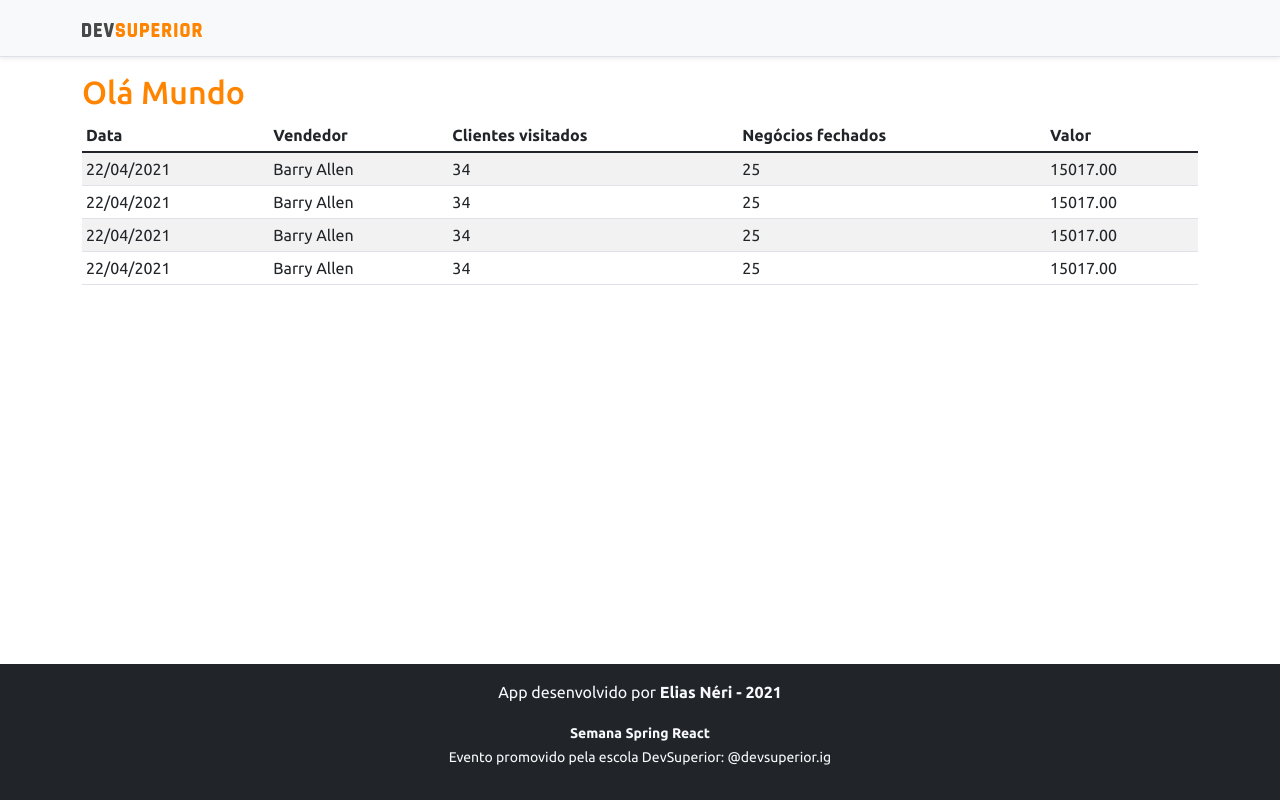
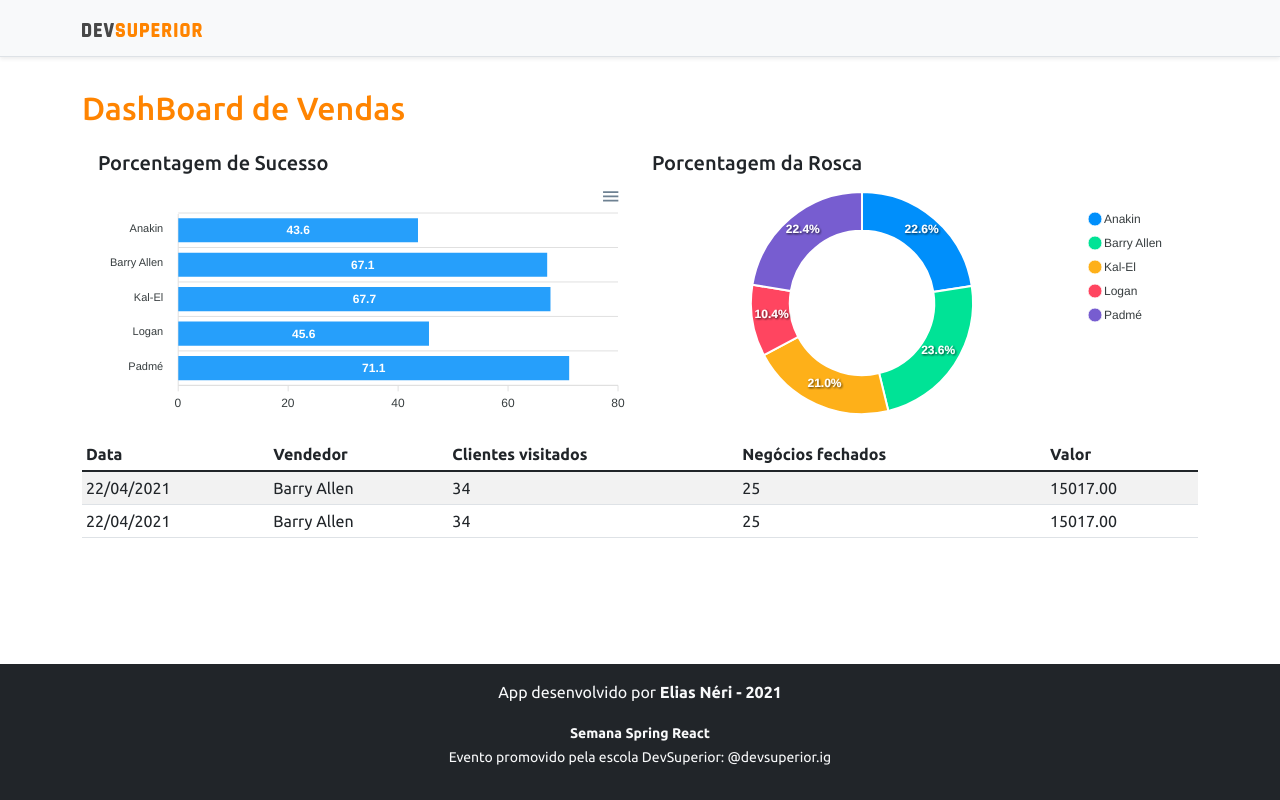
Before and after one commit to eliasneri/sds4, a React (Create React App) app in the folder frontend/: page / in a window 1280 px wide. Built offline with nearby package versions, Linux system fonts and the light colour scheme.

Commit message:
Static charts

```diff
--- a/frontend/package.json
+++ b/frontend/package.json
@@ -4,15 +4,18 @@
   "private": true,
   "dependencies": {
     "@popperjs/core": "^2.9.3",
+    "@testing-library/dom": "^8.2.0",
     "@testing-library/jest-dom": "^5.11.4",
     "@testing-library/react": "^11.1.0",
-    "@testing-library/user-event": "^12.1.10",
+    "@testing-library/user-event": "12.8.3",
     "@types/jest": "^26.0.15",
     "@types/node": "^12.0.0",
     "@types/react": "^17.0.0",
     "@types/react-dom": "^17.0.0",
+    "apexcharts": "^3.28.1",
     "bootstrap": "^5.1.0",
     "react": "^17.0.2",
+    "react-apexcharts": "^1.3.9",
     "react-dom": "^17.0.2",
     "react-scripts": "4.0.3",
     "typescript": "^4.1.2",
--- a/frontend/src/App.tsx
+++ b/frontend/src/App.tsx
@@ -2,13 +2,29 @@ import React from 'react';
 import Navbar from 'components/Navbar';
 import Footer from 'components/Footer';
 import DataTable from 'components/DataTable';
+import Barchart from 'components/BarChart';
+import Donutchart from 'components/DonutChart';
 
 function App() {
   return (
     <>
        <Navbar />
        <div className="container">
-         <h2 className="text-primary">Olá Mundo</h2>
+         <h2 className="text-primary py-3">DashBoard de Vendas</h2>
+            <div className="row px-3">
+                <div className="col-sm-6">
+                    <h5>Porcentagem de Sucesso</h5>
+                    <Barchart />
+                </div>
+
+                <div className="col-sm-6">
+                    <h5>Porcentagem da Rosca</h5>
+                    <Donutchart />
+                </div>
+
+
+            </div>
+
          <DataTable />
 
        </div>
--- a/frontend/src/assets/css/styles.css
+++ b/frontend/src/assets/css/styles.css
@@ -6,9 +6,15 @@
 a {
   text-decoration: none !important;
   color: inherit !important;
-
+}
+a:visited important {
+    color: inherit !important;
 }
 
+a:hover {
+    transition: all 150ms linear 0s;
+    color: coral !important;
+}
 
 html, body {
     height: 100%;
--- /dev/null
+++ b/frontend/src/components/BarChart/index.tsx
@@ -0,0 +1,36 @@
+import React from "react";
+import Chart from 'react-apexcharts';
+
+const Barchart = () => {
+
+    const options = {
+        plotOptions: {
+            bar: {
+                horizontal: true,
+            }
+        },
+    };
+
+    const mockData = {
+        labels: {
+            categories: ['Anakin', 'Barry Allen', 'Kal-El', 'Logan', 'Padmé']
+        },
+        series: [
+            {
+                name: "% Sucesso",
+                data: [43.6, 67.1, 67.7, 45.6, 71.1]
+            }
+        ]
+    };
+
+    return (
+       <Chart
+        options={{...options, xaxis: mockData.labels}}
+        series={mockData.series}
+        type="bar"
+        height="240"
+       />
+    );
+}
+
+export default Barchart;
--- a/frontend/src/components/DataTable/index.tsx
+++ b/frontend/src/components/DataTable/index.tsx
@@ -28,20 +28,7 @@ function DataTable() {
                         <td>25</td>
                         <td>15017.00</td>
                     </tr>
-                    <tr>
-                        <td>22/04/2021</td>
-                        <td>Barry Allen</td>
-                        <td>34</td>
-                        <td>25</td>
-                        <td>15017.00</td>
-                    </tr>
-                    <tr>
-                        <td>22/04/2021</td>
-                        <td>Barry Allen</td>
-                        <td>34</td>
-                        <td>25</td>
-                        <td>15017.00</td>
-                    </tr>
+
                 </tbody>
             </table>
         </div>
--- /dev/null
+++ b/frontend/src/components/DonutChart/index.tsx
@@ -0,0 +1,26 @@
+import React from "react";
+import Chart from "react-apexcharts";
+
+const Donutchart = () => {
+    const mockData = {
+        series: [477138, 499928, 444867, 220426, 473088],
+        labels: ['Anakin', 'Barry Allen', 'Kal-El', 'Logan', 'Padmé']
+    }
+
+    const options = {
+        legend: {
+            show: true
+        }
+    }
+
+    return (
+        <Chart
+            options={{...options, labels: mockData.labels}}
+            series={mockData.series}
+            type="donut"
+            height="240"
+        />
+    )
+}
+
+export default Donutchart;
--- a/frontend/src/components/Footer/index.tsx
+++ b/frontend/src/components/Footer/index.tsx
@@ -4,7 +4,7 @@ function Footer() {
     return (
         <footer className="footer mt-auto py-3 bg-dark">
             <div className="container">
-                <p className="text-light">App desenvolvido por <strong> <a href="https://github.com/eliasneri" target="_blank" rel="noreferrer" />Elias Néri - 2021 </strong></p>
+                <p className="text-light">App desenvolvido por <strong> <a href="https://github.com/eliasneri" target="_blank" rel="noreferrer">Elias Néri - 2021</a> </strong></p>
                 <p className="text-light"><small><strong>Semana Spring React</strong><br />
                     Evento promovido pela escola DevSuperior: <a href="https://instagram.com/devsuperior.ig" target="_blank" rel="noreferrer">@devsuperior.ig</a></small></p>
             </div>
```
Also changed, not shown: 2 other files (tests, documents, lock files or other folders).
